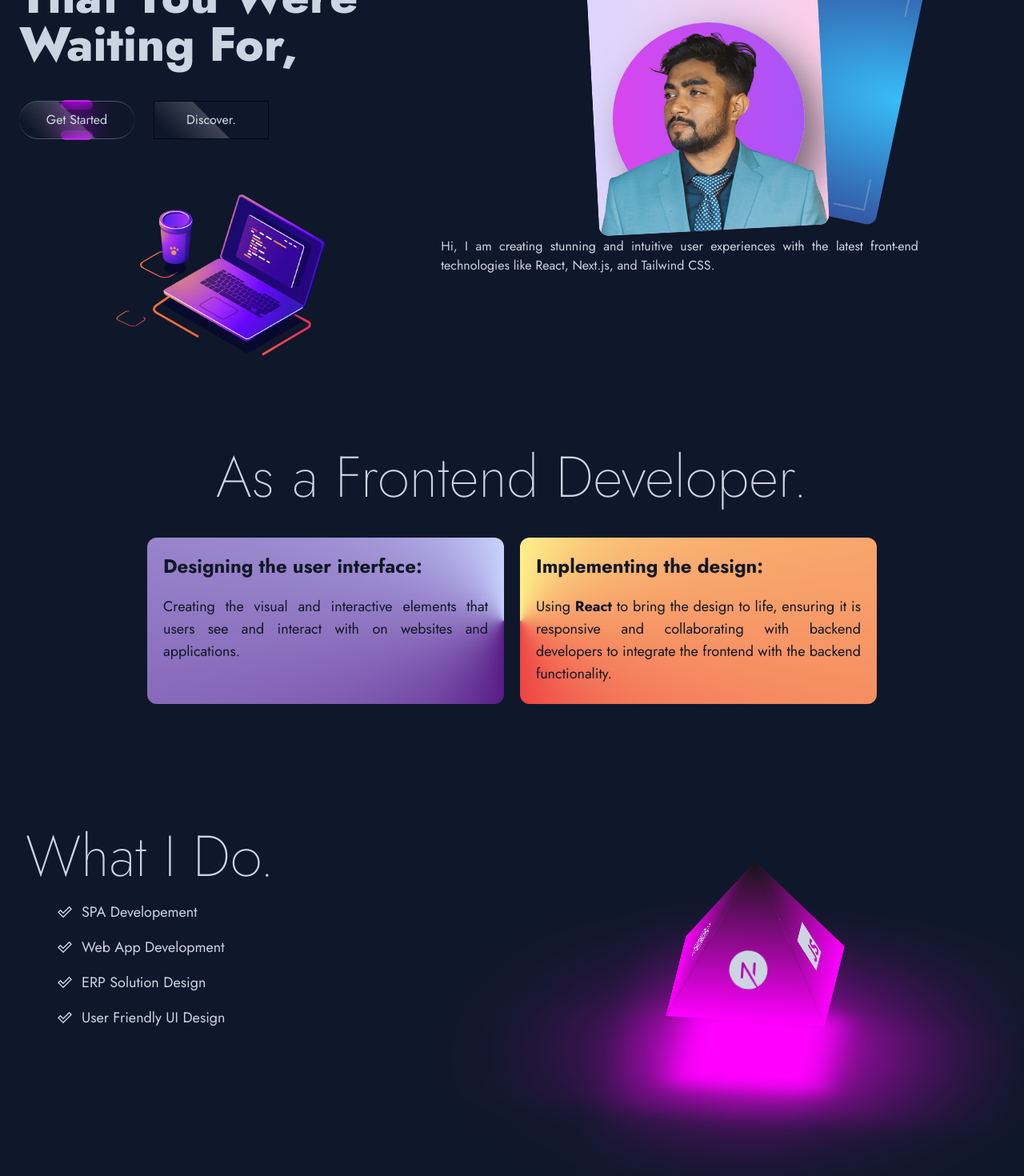
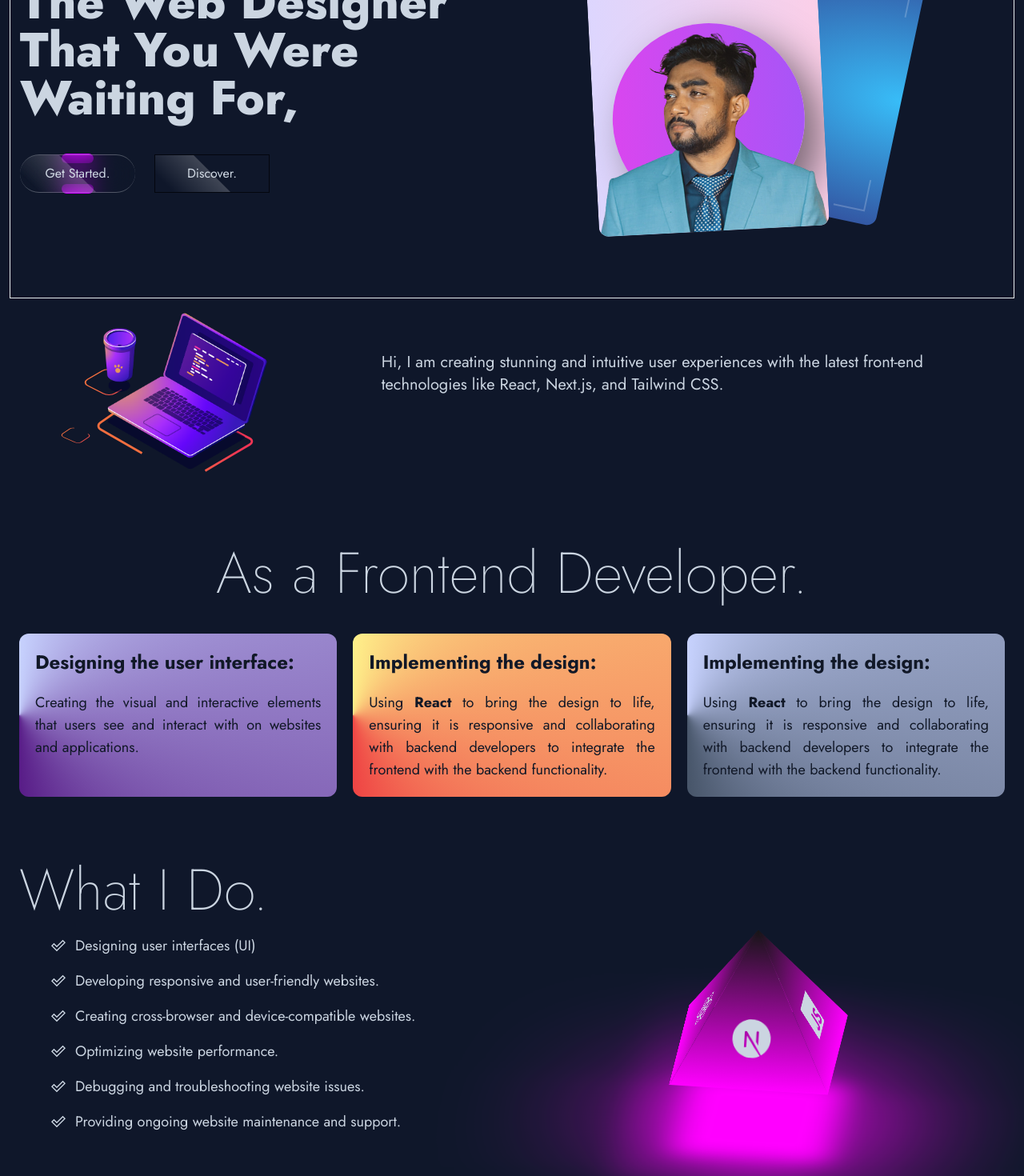
Before and after one commit to AbidHasanPiash/abidhasanNextjs, a Next.js app: page / in a window 1280 px wide. Shown: the part 240-1710 px from the top of the page at 80% size. Built offline with nearby package versions, Linux system fonts and the light colour scheme.

Commit message:
rearrange index page

```diff
--- a/components/Layout.jsx
+++ b/components/Layout.jsx
@@ -6,7 +6,7 @@ export default function Layout({ children }) {
   return (
     <>
       {location.asPath != '/bankofabid' && <NavMenu />}
-      <main>
+      <main className="lg:max-w-7xl h-screen lg:mx-auto mt-20 px-3">
         {children}
       </main>
     </>
--- a/components/common/GlowingPyramid.jsx
+++ b/components/common/GlowingPyramid.jsx
@@ -1,5 +1,6 @@
 import React from 'react'
 import { SiJavascript, SiNextdotjs, SiReact, SiTailwindcss } from 'react-icons/si'
+import {TbBrandThreejs} from "react-icons/tb"
 
 export default function GlowingPyramid() {
   return (
@@ -9,7 +10,7 @@ export default function GlowingPyramid() {
         <span style={{ "--i": 0 }} className='text-5xl flex pb-10 items-end justify-center'><SiReact/></span>
         <span style={{ "--i": 1 }} className='text-5xl flex pb-10 items-end justify-center'><SiNextdotjs/></span>
         <span style={{ "--i": 2 }} className='text-5xl flex pb-10 items-end justify-center'><SiJavascript/></span>
-        <span style={{ "--i": 3 }} className='text-5xl flex pb-10 items-end justify-center'><SiTailwindcss/></span>
+        <span style={{ "--i": 3 }} className='text-5xl flex pb-10 items-end justify-center'><TbBrandThreejs/></span>
       </div>
     </div>
   )
--- a/pages/contact.jsx
+++ b/pages/contact.jsx
@@ -1,10 +1,45 @@
-import React from 'react'
+import React from "react";
+import { useState } from "react";
 
 export default function Contact() {
+  const [email, setEmail] = useState("");
+  const [message, setMessage] = useState("");
+
+  const handleSubmit = (e) => {
+    e.preventDefault();
+    window.alert(`Email: ${email}, Message: ${message}`);
+    // code to send form data to backend or email
+  };
   return (
-    <div className="lg:max-w-7xl h-screen lg:mx-auto mt-20 px-3">
-        <h1>Get In Touch</h1>
-        <form action=""></form>
+    <div className="lg:max-w-7xl lg:mx-auto mt-20 px-3">
+      <h1 className="text-4xl">LET&#39;S TALK</h1>
+      <div className="border flex flex-col items-center justify-center">
+        <div className="w-96 h-96 bg-white"/>
+        <div className="w-fit ring">
+          <h1 className="lg:text-lg">Please send me your thought</h1>
+          <form onSubmit={handleSubmit} className="flex flex-col space-y-3 p-3">
+            <input
+              type="email"
+              placeholder="Your Email"
+              value={email}
+              className="lg:w-96 w-full h-8 bg-purple-900 bg-opacity-50 p-3 outline-none rounded focus:ring-2 ring-purple-600"
+              onChange={(e) => setEmail(e.target.value)}
+            />
+            <textarea
+              placeholder="Your Message"
+              value={message}
+              className="lg:w-96 w-full h-36 bg-purple-900 bg-opacity-50 p-3 outline-none rounded focus:ring-2 ring-purple-600"
+              onChange={(e) => setMessage(e.target.value)}
+            />
+            <button
+              className="bg-purple-900 bg-opacity-50 mx-auto lg:mx-0 w-fit py-1 px-7 rounded-full hover:bg-opacity-100"
+              type="submit"
+            >
+              Submit
+            </button>
+          </form>
+        </div>
+      </div>
     </div>
-  )
+  );
 }
--- a/pages/index.jsx
+++ b/pages/index.jsx
@@ -17,23 +17,26 @@ export default function Home() {
         <meta name="viewport" content="width=device-width, initial-scale=1" />
         <link rel="icon" href="/favicon.ico" />
       </Head>
-      <div className="lg:max-w-7xl h-screen lg:mx-auto mt-20 px-3">
-        <div className="h-3/4 lg:h-1/2 grid grid-cols-1 lg:grid-cols-2 lg:mx-auto">
+      <div className="">
+        <div className="h-screen">
+          {/* hero - upper section */}
+          <div className="h-4/6 grid lg:grid-cols-2 lg:mx-auto border">
             {/* Text and Button */}
             <div className="flex flex-col items-start lg:justify-center mx-3 space-y-10">
-            <h1 className="lg:text-6xl text-3xl font-extrabold">
+              <h1 className="lg:text-6xl text-3xl lg:font-extrabold">
                 The Web Designer That You Were Waiting For,
               </h1>
-            <div className="flex w-full items-center lg:items-start space-x-6">
-              <BtnTwoSideGlow text="Get Started" link="/about"/>
+              <div className="flex w-full items-center justify-center lg:justify-start lg:items-start space-x-6">
+                <BtnTwoSideGlow text="Get Started." link="/about"/>
                 <BtnCornerGlow text="Discover." link="/works"/>
               </div>
             </div>
             {/* Picture */}
             <div className="relative group border-gray-700 select-none">
-            {/* Card Bacl part */}
+              {/* Card Back part */}
               <div
-              className="absolute lg:translate-x-[70%] translate-x-[40%] lg:translate-y-[30%] translate-y-[-40%] flex items-center justify-center rotate-12 w-52 h-60 lg:w-72 lg:h-80 duration-200
+                className="absolute lg:translate-x-[70%] translate-x-[40%] lg:translate-y-[30%] translate-y-[-40%]
+                flex items-center justify-center rotate-12 w-52 h-60 lg:w-72 lg:h-80 duration-200
                 bg-[radial-gradient(ellipse_at_right,_var(--tw-gradient-stops))] from-sky-400 to-indigo-900 rounded-xl overflow-hidden
                 lg:group-hover:translate-x-[80%] lg:group-hover:translate-y-[20%] group-hover:translate-x-[70%] group-hover:translate-y-[-70%] group-hover:rotate-2"
               >
@@ -47,7 +50,8 @@ export default function Home() {
               </div>
               {/* Card Front part */}
               <div
-              className="absolute lg:translate-x-[35%] translate-x-[15%] lg:translate-y-[40%]  translate-y-[-30%] -rotate-3 w-52 h-60 lg:w-72 lg:h-80 rounded-xl overflow-hidden duration-300
+                className="absolute lg:translate-x-[35%] translate-x-[15%] lg:translate-y-[40%] translate-y-[-30%] -rotate-3
+                w-52 h-60 lg:w-72 lg:h-80 rounded-xl overflow-hidden duration-300
                 lg:group-hover:translate-x-[10%] lg:group-hover:translate-y-[45%] group-hover:translate-x-[7%] group-hover:translate-y-[-35%] group-hover:-rotate-6"
               >
                 <div className="w-full h-full relative flex items-end bg-gradient-to-r from-violet-200 to-pink-200">
@@ -64,20 +68,22 @@ export default function Home() {
               </div>
             </div>
           </div>
-        <div className="flex flex-col-reverse lg:flex-row items-center justify-between lg:p-10 lg:mx-10">
+          {/* hero - down section */}
+          <div className="h-2/6 flex flex-col-reverse lg:flex-row items-center justify-between px-3 ">
             <div className="h-40 flex items-center justify-center">
               <Player autoplay loop src={programmingComputerJson}/>
             </div>
             <div className="lg:h-40 mt-5 lg:mt-0 flex items-center justify-center">
-            <p className="text-sm lg:text-base text-justify px-10 pb-20">
+              <p className="text-lg lg:text-xl px-10 pb-20">
                 Hi, I am creating stunning and intuitive user experiences with the
                 latest front-end technologies like React, Next.js, and Tailwind CSS.</p>
             </div>
           </div>
-        <div className="lg:max-w-7xl h-3/4 lg:h-fit first-line:flex flex-col items-center justify-center space-y-10 my-20 mx-5">
+        </div>
+        <div className="h-4/5 lg:h-fit flex flex-col items-center justify-center py-10 px-3 space-y-10 ">
           <h1 className="text-7xl font-extralight lg:text-center">As a Frontend Developer.</h1>
-          <div className="lg:w-3/4 h-52 grid lg:grid-cols-2 gap-5 mx-auto">
-            <div className="bg-[conic-gradient(at_right,_var(--tw-gradient-stops))] from-indigo-200 via-purple-900 to-indigo-200
+          <div className="grid lg:grid-cols-3 gap-5 mx-auto">
+            <div className="bg-[conic-gradient(at_left,_var(--tw-gradient-stops))] from-indigo-200 via-purple-900 to-indigo-200
               rounded-xl p-5 text-gray-900">
               <h1 className="text-2xl font-bold">Designing the user interface:</h1>
               <p className="text-lg text-justify pt-5">
@@ -94,23 +100,34 @@ export default function Home() {
                 frontend with the backend functionality.
               </p>
             </div>
+            <div className="bg-[conic-gradient(at_left,_var(--tw-gradient-stops))] from-indigo-200 via-slate-600 to-indigo-200
+              rounded-xl p-5 text-gray-900">
+              <h1 className="text-2xl font-bold">Implementing the design:</h1>
+              <p className="text-lg text-justify pt-5">
+                Using <span className="font-bold">React</span> to bring the design to life, ensuring it is responsive
+                and collaborating with backend developers to integrate the
+                frontend with the backend functionality.
+              </p>
             </div>
           </div>
-        <div className="h-[400px] grid lg:grid-cols-2 mx-5">
+        </div>
+        <div className="grid lg:grid-cols-2 py-10 px-3 ">
           <div className="col-span-1 flex flex-col items-start justify-center">
             <h1 className="text-7xl font-extralight ">What I Do.</h1>
             <ul className="pt-5 lg:pl-10 text-lg space-y-4">
-              <li className="flex items-center justify-start space-x-3" ><span><ImCheckmark2/></span> <span>SPA Developement</span></li>
-              <li className="flex items-center justify-start space-x-3" ><span><ImCheckmark2/></span> <span>Web App Development</span></li>
-              <li className="flex items-center justify-start space-x-3" ><span><ImCheckmark2/></span> <span>ERP Solution Design</span></li>
-              <li className="flex items-center justify-start space-x-3" ><span><ImCheckmark2/></span> <span>User Friendly UI Design</span></li>
+              <li className="flex items-center justify-start space-x-3" ><span><ImCheckmark2/></span> <span>Designing user interfaces (UI)</span></li>
+              <li className="flex items-center justify-start space-x-3" ><span><ImCheckmark2/></span> <span>Developing responsive and user-friendly websites.</span></li>
+              <li className="flex items-center justify-start space-x-3" ><span><ImCheckmark2/></span> <span>Creating cross-browser and device-compatible websites.</span></li>
+              <li className="flex items-center justify-start space-x-3" ><span><ImCheckmark2/></span> <span>Optimizing website performance.</span></li>
+              <li className="flex items-center justify-start space-x-3" ><span><ImCheckmark2/></span> <span>Debugging and troubleshooting website issues.</span></li>
+              <li className="flex items-center justify-start space-x-3" ><span><ImCheckmark2/></span> <span>Providing ongoing website maintenance and support.</span></li>
             </ul>
           </div>
           <div className="col-span-1 flex items-center justify-center pb-10">
             <GlowingPyramid/>
           </div>
         </div>
-        <div className="h-96 flex items-end justify-center">
+        <div className="h-96 flex items-end justify-center ">
           footer
         </div>
       </div>
```
Lines whose indentation alone changed are shown as unchanged.
